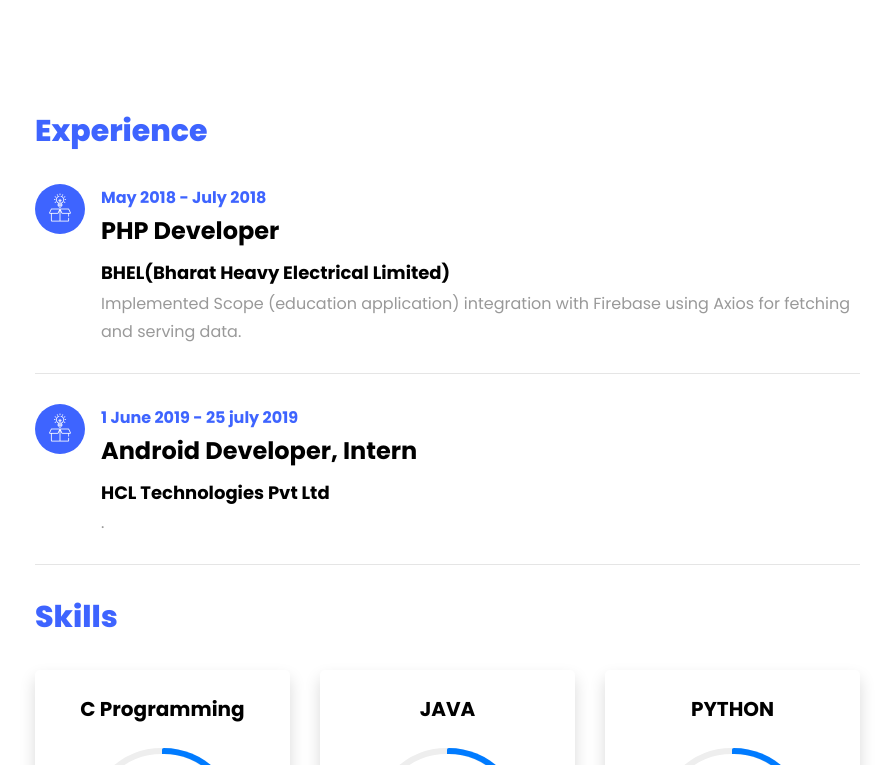
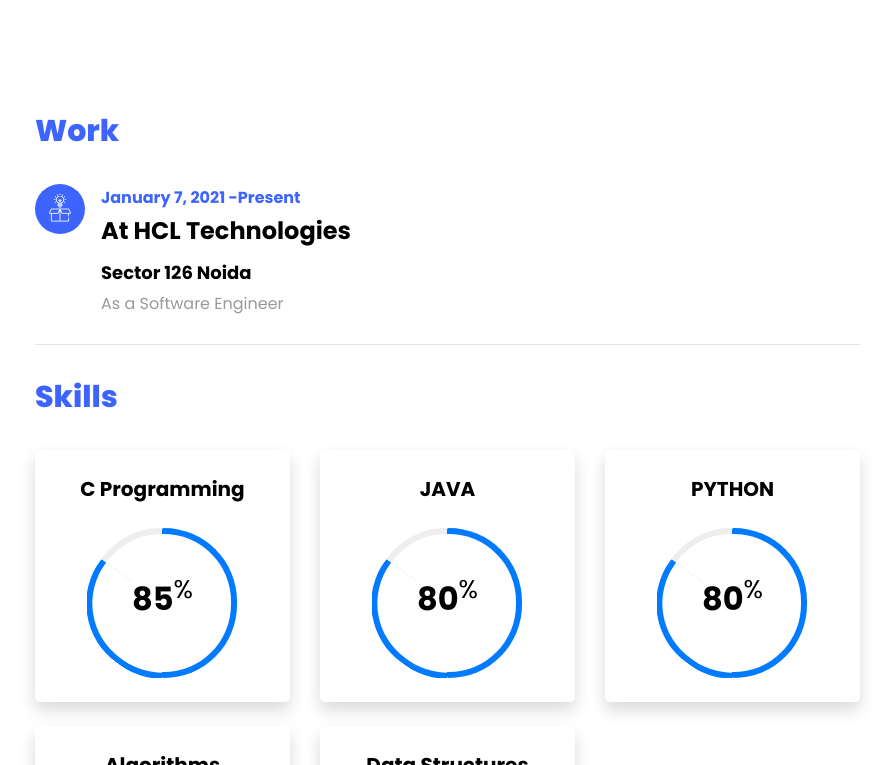
Before and after one commit to AmanVishwa2408/CheckHere, a plain HTML site: page index.html in a window 1280 px wide. Shown: the part 1990-2755 px from the top of the page, without its empty margins (335-1229 px from the left). Drawn offline with Linux system fonts and the light colour scheme; files whose address does not match are found by name.

Commit message:
added Work section.

```diff
--- a/index.html
+++ b/index.html
@@ -124,7 +124,7 @@
 					<nav id="navi">
 						<ul>
 							<li><a href="#page-1">Education</a></li>
-							<li><a href="#page-2">Experience</a></li>
+							<li><a href="#page-2">Work</a></li>
 							<li><a href="#page-3">Skills</a></li>
 
 						</ul>
@@ -181,33 +181,21 @@
 						</div>
 					</div>
 
-					<!--Experience-->
+					<!-- Work Experience-->
 					<div id="page-2" class="page two">
-						<h2 class="heading">Experience</h2>
+						<h2 class="heading">Work</h2>
 						<div class="resume-wrap d-flex ftco-animate">
 							<div class="icon d-flex align-items-center justify-content-center">
 								<span class="flaticon-ideas"></span>
 							</div>
 							<div class="text pl-3">
-								<span class="date">May 2018 - July 2018</span>
-								<h2>PHP Developer</h2>
-								<span class="position">BHEL(Bharat Heavy Electrical Limited)</span>
-								<p>Implemented Scope (education application) integration with Firebase using Axios for
-									fetching and serving data.
-									<br></p>
+								<span class="date">January 7, 2021 -Present</span>
+								<h2>At HCL Technologies</h2>
+								<span class="position">Sector 126 Noida</span>
+								<p>As a Software Engineer<br></p>
 							</div>
 						</div>
-						<div class="resume-wrap d-flex ftco-animate">
-							<div class="icon d-flex align-items-center justify-content-center">
-								<span class="flaticon-ideas"></span>
-							</div>
-							<div class="text pl-3">
-								<span class="date">1 June 2019 - 25 july 2019</span>
-								<h2>Android Developer, Intern</h2>
-								<span class="position">HCL Technologies Pvt Ltd</span>
-								<p>.</p>
-							</div>
-						</div>
+
 
 
 					<!--Skills-->
@@ -379,8 +367,6 @@
 							</div>
 						</div>
 					</div>
-
-					<!-- Projects -->
 
 				</div>
 			</div>
```
